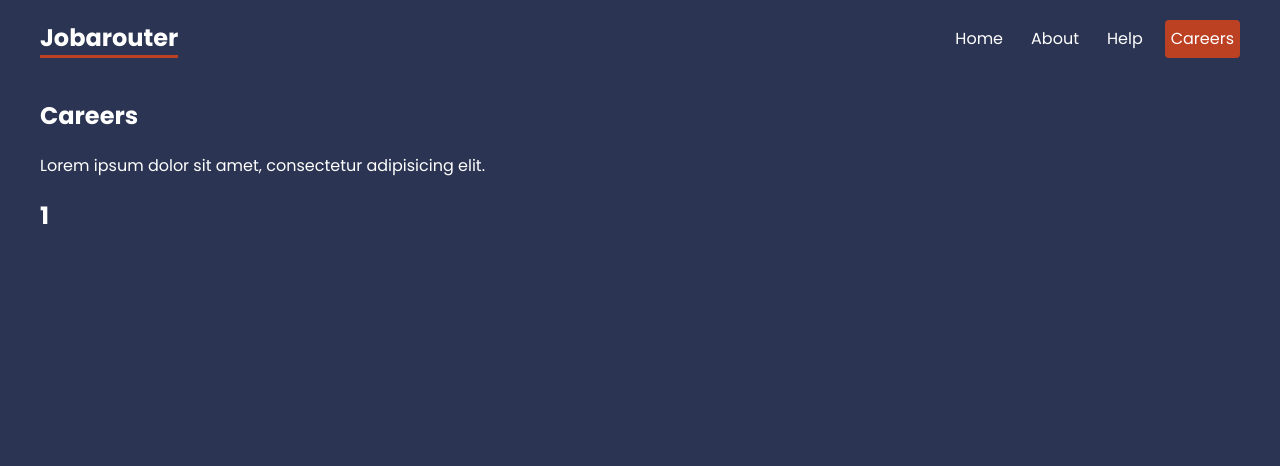
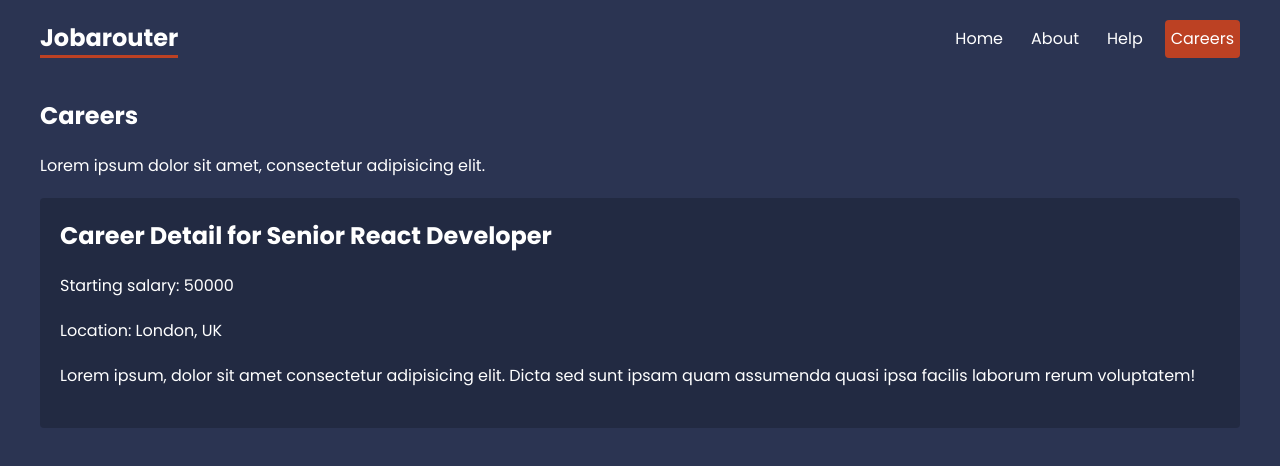
Before and after one commit to SaketKothari/jobarouter-react-router-basics, a React (Create React App) app: page /careers/1 in a window 1280 px wide. Shown: the top 466 px of the page. Built offline with nearby package versions, Linux system fonts and the light colour scheme; data requests are answered from the project's data file.

Commit message:
Access route parameters in components and in loader function

```diff
--- a/src/App.js
+++ b/src/App.js
@@ -12,7 +12,9 @@
 import Contact from './pages/help/Contact';
 import NotFound from './pages/NotFound';
 import Careers, { careersLoader } from './pages/careers/Careers';
-import CareerDetails from './pages/careers/CareerDetails';
+import CareerDetails, {
+  careerDetailsLoader,
+} from './pages/careers/CareerDetails';
 
 // layout
 import RootLayout from './layout/RootLayout';
@@ -35,7 +37,11 @@
       <Route path="careers" element={<CareersLayout />}>
         {/* Before we render the Career component it's gonna render carrersLoader function */}
         <Route index element={<Careers />} loader={careersLoader} />
-        <Route path=":id" element={<CareerDetails />} />
+        <Route
+          path=":id"
+          element={<CareerDetails />}
+          loader={careerDetailsLoader}
+        />
       </Route>
 
       <Route path="*" element={<NotFound />} />
--- a/src/index.css
+++ b/src/index.css
@@ -140,5 +140,11 @@
 }
 
 /* careers details */
+.career-details {
+  background: rgba(0, 0, 0, 0.2);
+  padding: 20px;
+  border-radius: 4px;
+  margin: 20px 0;
+}
 
 /* breadcrumbs */
--- a/src/pages/careers/CareerDetails.js
+++ b/src/pages/careers/CareerDetails.js
@@ -1,12 +1,31 @@
-import { useParams } from 'react-router-dom';
+import { useLoaderData, useParams } from 'react-router-dom';
 
 export default function CareerDetails() {
   // access route parameter id using useParams hook
   const { id } = useParams();
+  const career = useLoaderData();
 
   return (
-    <div className="career-detils">
-      <h2>{id}</h2>
+    <div className="career-details">
+      <h2>Career Detail for {career.title}</h2>
+      <p>Starting salary: {career.salary}</p>
+      <p>Location: {career.location}</p>
+      <div className="details">
+        <p>
+          Lorem ipsum, dolor sit amet consectetur adipisicing elit. Dicta sed
+          sunt ipsam quam assumenda quasi ipsa facilis laborum rerum voluptatem!
+        </p>
+      </div>
     </div>
   );
 }
+
+// Loader function
+// react router gives this params
+export const careerDetailsLoader = async ({ params }) => {
+  const { id } = params;
+
+  const res = await fetch('http://localhost:4000/careers/' + id);
+
+  return res.json();
+};
--- a/src/pages/careers/Careers.js
+++ b/src/pages/careers/Careers.js
@@ -7,7 +7,7 @@
   return (
     <div className="careers">
       {careers.map((career) => (
-        <Link to="/" key={career.id}>
+        <Link to={career.id.toString()} key={career.id}>
           <p>{career.title}</p>
           <p>Based in {career.location}</p>
         </Link>
```
